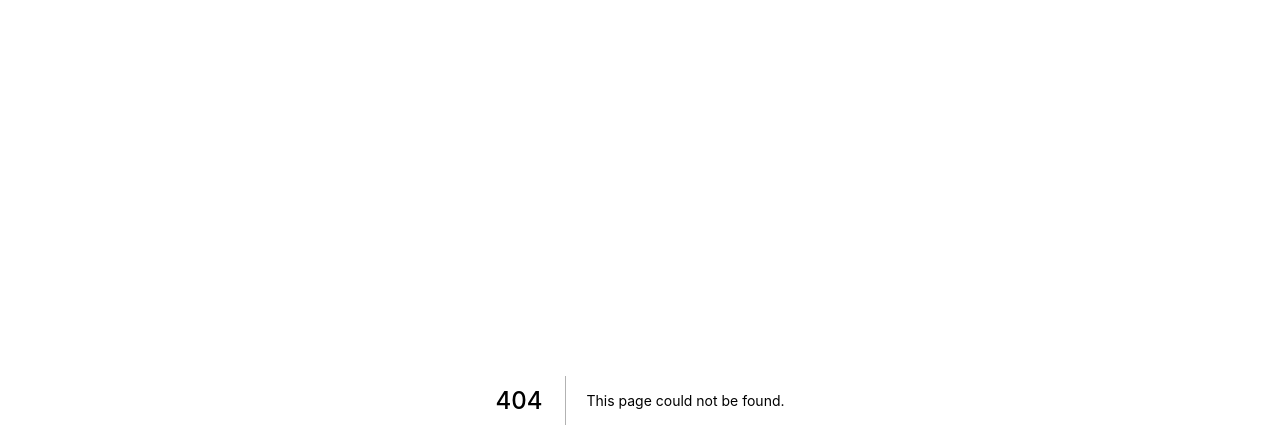
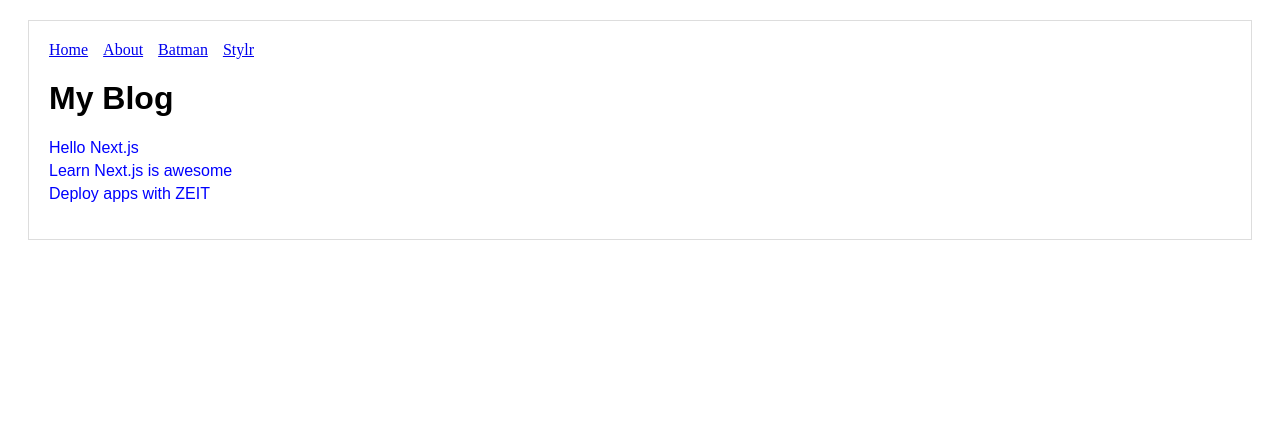
Before and after one commit to MathewT/hello-nextjs, a Next.js app: page /stylr in a window 1280 px wide. Before the commit this address had no page. Shown: the top 448 px of the page. Built offline with nearby package versions, Linux system fonts and the light colour scheme.

Commit message:
stylr.js
Signed-off-by: M Thomas <mathew.thomas@longdivision.com>

```diff
--- a/pages/components/header.js
+++ b/pages/components/header.js
@@ -15,6 +15,9 @@
     <Link href="/batman">
       <a style={linkStyle}>Batman</a>
     </Link>
+    <Link href="/stylr">
+      <a style={linkStyle}>Stylr</a>
+    </Link>
   </div>
 );
 
--- /dev/null
+++ b/pages/stylr.js
@@ -0,0 +1,51 @@
+import Layout from './components/layout';
+import Link from 'next/link';
+
+function getPosts() {
+  return [
+    { id: 'hello-nextjs', title: 'Hello Next.js' },
+    { id: 'learn-nextjs', title: 'Learn Next.js is awesome' },
+    { id: 'deploy-nextjs', title: 'Deploy apps with ZEIT' }
+  ];
+}
+
+export default function Blog() {
+  return (
+    <Layout>
+      <h1>My Blog</h1>
+      <ul>
+        {getPosts().map(post => (
+          <li key={post.id}>
+            <Link href="/p/[id]" as={`/p/${post.id}`}>
+              <a>{post.title}</a>
+            </Link>
+          </li>
+        ))}
+      </ul>
+      <style jsx>{`
+        h1,
+        a {
+          font-family: 'Arial';
+        }
+
+        ul {
+          padding: 0;
+        }
+
+        li {
+          list-style: none;
+          margin: 5px 0;
+        }
+
+        a {
+          text-decoration: none;
+          color: blue;
+        }
+
+        a:hover {
+          opacity: 0.6;
+        }
+      `}</style>
+    </Layout>
+  );
+}
```
